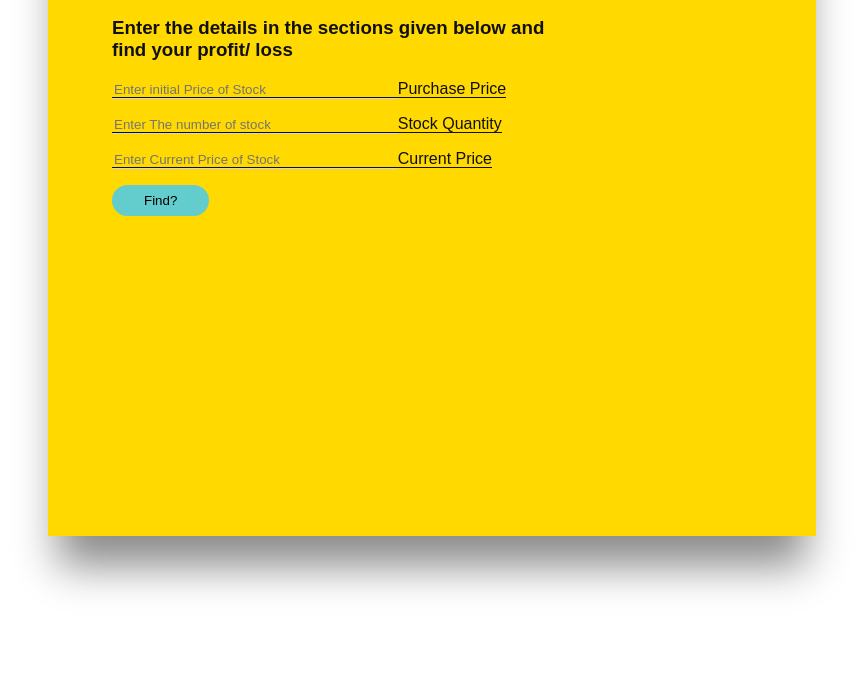
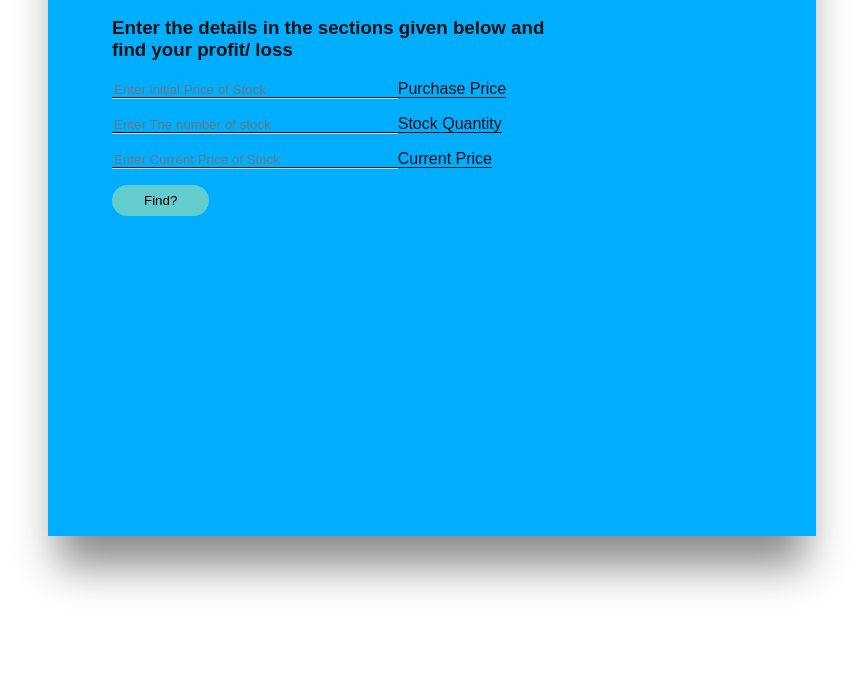
Before and after one commit to prajwalzingare/profitandloss, a plain HTML site: page index.html in a window 1280 px wide. Shown: the part 168-864 px from the top of the page, without its empty margins (208-1071 px from the left). Drawn offline with Linux system fonts and the light colour scheme.

Commit message:
third commit

```diff
--- a/style.css
+++ b/style.css
@@ -32,7 +32,7 @@ body {
 }
 
 .container {
-    background-color: rgb(255, 217, 0);
+    background-color: rgb(0, 174, 255);
     display: flex;
     margin: 4rem auto;
     max-width: 60%;
```
